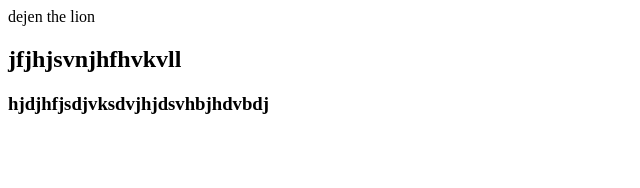
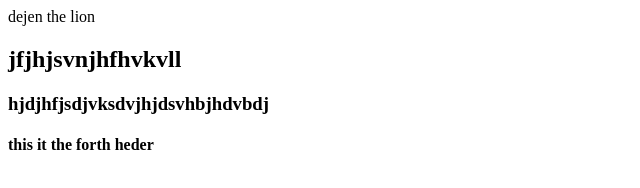
Before and after one commit to vzc574/project1, a plain HTML site: page index.html in a window 1280 px wide. Shown: the whole page, without its empty margins (0-640 px from the left). Drawn offline with Linux system fonts and the light colour scheme.

Commit message:
the forth commit

```diff
--- a/index.html
+++ b/index.html
@@ -12,5 +12,6 @@ dejen
 dejen the lion
 <h2>jfjhjsvnjhfhvkvll</h2>
 <h3>hjdjhfjsdjvksdvjhjdsvhbjhdvbdj</h3>
+<h4>this it the forth heder</h4>
 </body>
  </html>
```
